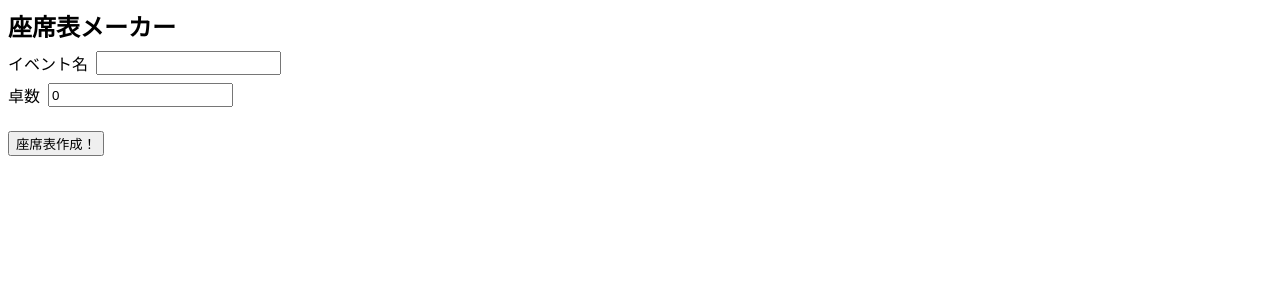
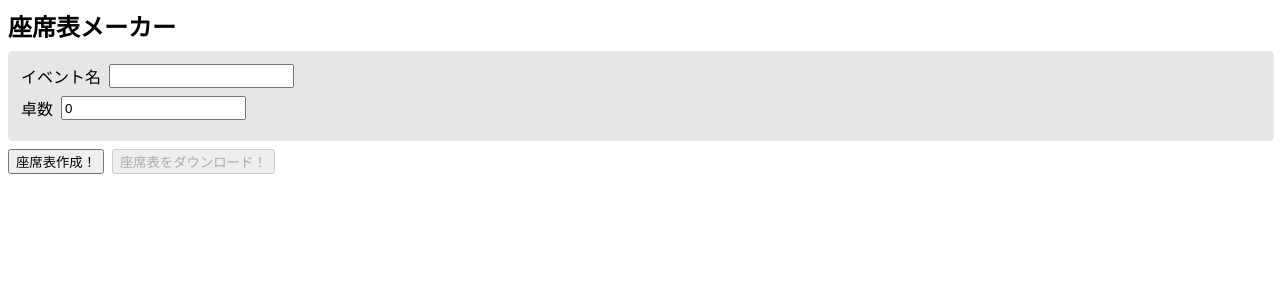
Before and after one commit to arp-f-nakamura/seating-chart-maker, a React (Create React App) app: page / in a window 1280 px wide. Shown: the top 300 px of the page. Built offline with nearby package versions, Linux system fonts and the light colour scheme.

Commit message:
UI修正 & PDF化

```diff
--- a/package.json
+++ b/package.json
@@ -12,6 +12,8 @@
     "@types/node": "^16.18.126",
     "@types/react": "^19.1.6",
     "@types/react-dom": "^19.1.6",
+    "html2canvas": "^1.4.1",
+    "jspdf": "^3.0.4",
     "react": "^19.1.0",
     "react-dom": "^19.1.0",
     "react-scripts": "5.0.1",
--- /dev/null
+++ b/src/component/importPdfButton.tsx
@@ -0,0 +1,22 @@
+type ImportPdfButtonProps = {
+  children: React.ReactNode;
+  elementId: string;
+  onClick: () => void;
+  isAbled: boolean;
+};
+
+export const ImportPdfButton = ({
+  children,
+  elementId,
+  onClick,
+  isAbled,
+}: ImportPdfButtonProps) => {
+  return (
+    <>
+      <button onClick={() => onClick()} disabled={!isAbled}>
+        座席表をダウンロード！
+      </button>
+      <div id={elementId}>{children}</div>
+    </>
+  );
+};
--- a/src/page/css_modules/main.module.css
+++ b/src/page/css_modules/main.module.css
@@ -12,3 +12,12 @@
 .margin {
   margin: 8px;
 }
+
+.tableEditComponent {
+  padding: 5px;
+  width: calc(100% - 24px);
+  margin-right: 8px;
+  margin-left: 8px;
+  background-color: rgb(230, 230, 230);
+  border-radius: 5px;
+}
--- a/src/page/main.tsx
+++ b/src/page/main.tsx
@@ -2,6 +2,9 @@ import { ReactNode, useEffect, useState } from "react";
 import { Input } from "../component/Input";
 import { SeatingChart } from "../component/SeatingChart";
 import classes from "./css_modules/main.module.css";
+import html2canvas from "html2canvas";
+import jsPDF from "jspdf";
+import { ImportPdfButton } from "../component/importPdfButton";
 
 export const MainPage = () => {
   /** イベント名 */
@@ -14,6 +17,8 @@ export const MainPage = () => {
   const [tableSeatCounts, setTableSeatCounts] = useState<
     Record<string, number>
   >({});
+  /** 座席表ボタン */
+  const [creatButtonName, setCreateButtonName] = useState(" 座席表作成！");
   /** 名前ボタンの表示フラグ */
   const [chooseSeatFlg, setChooseSeatFlg] = useState<boolean>(false);
   /** 座席表 */
@@ -58,6 +63,7 @@ export const MainPage = () => {
     const newFlg: boolean = chooseSeatFlg ? false : true;
     setSeats(newSeats);
     setChooseSeatFlg(newFlg);
+    setCreateButtonName(chooseSeatFlg ? "座席表作成！" : "座席表編集");
   };
 
   /** 各卓の席数変更時のロジック */
@@ -104,6 +110,26 @@ export const MainPage = () => {
     setUserName("");
   };
 
+  // PDF化
+  const onClickDownloadForPDF = (elementId: string, id: string) => () => {
+    const input = document.getElementById(elementId);
+    if (input) {
+      html2canvas(input, { scale: 2.5 }).then((canvas) => {
+        const imgData = canvas.toDataURL("image/svg", 1.0); // 一度svgにする。pngでもjpegでもok
+        let pdf = new jsPDF(); // pdfを生成
+        pdf.addImage(
+          imgData,
+          "SVG",
+          5,
+          10,
+          canvas.width / 18,
+          canvas.height / 18
+        );
+        pdf.save(`${id}.pdf`);
+      });
+    }
+  };
+
   // ページ離脱時に確認
   useEffect(() => {
     const handleBeforeUnload = (e: BeforeUnloadEvent) => {
@@ -127,7 +153,7 @@ export const MainPage = () => {
     <>
       <h2 className={classes.margin}>座席表メーカー</h2>
       {!chooseSeatFlg && (
-        <div>
+        <div className={classes.tableEditComponent}>
           <Input
             title="イベント名"
             value={eventName}
@@ -152,9 +178,16 @@ export const MainPage = () => {
         </div>
       )}
       <button className={classes.margin} onClick={onClickCleateSeats}>
-        座席表作成！
+        {creatButtonName}
       </button>
-      {chooseSeatFlg && <h3 className={classes.margin}>{eventName}の座席表</h3>}
+      <ImportPdfButton
+        elementId="sheet"
+        onClick={onClickDownloadForPDF("sheet", `${eventName}座席表`)}
+        isAbled={Object.keys(seats).length > 0}
+      >
+        {Object.keys(seats).length > 0 && eventName && (
+          <h3 className={classes.margin}>{eventName}の座席表</h3>
+        )}
         <div className={`${classes.SeatingChartDiv} ${classes.margin}`}>
           {Object.entries(seats).map(([name, names]) => (
             <SeatingChart
@@ -179,14 +212,18 @@ export const MainPage = () => {
             />
           ))}
         </div>
-      {chooseSeatFlg && (
+        {Object.keys(seats).length > 0 && (
           <Input
             title={`名前`}
             value={userName}
             onChange={(e) => setUserName(e.target.value)}
-          buttonDetail={{ title: "座席をきめる！", onClick: onClickChooseSeat }}
+            buttonDetail={{
+              title: "座席をきめる！",
+              onClick: onClickChooseSeat,
+            }}
           />
         )}
+      </ImportPdfButton>
     </>
   );
 };
```
Also changed, not shown: 1 other file (tests, documents, lock files or other folders). Lines whose indentation alone changed are shown as unchanged.
